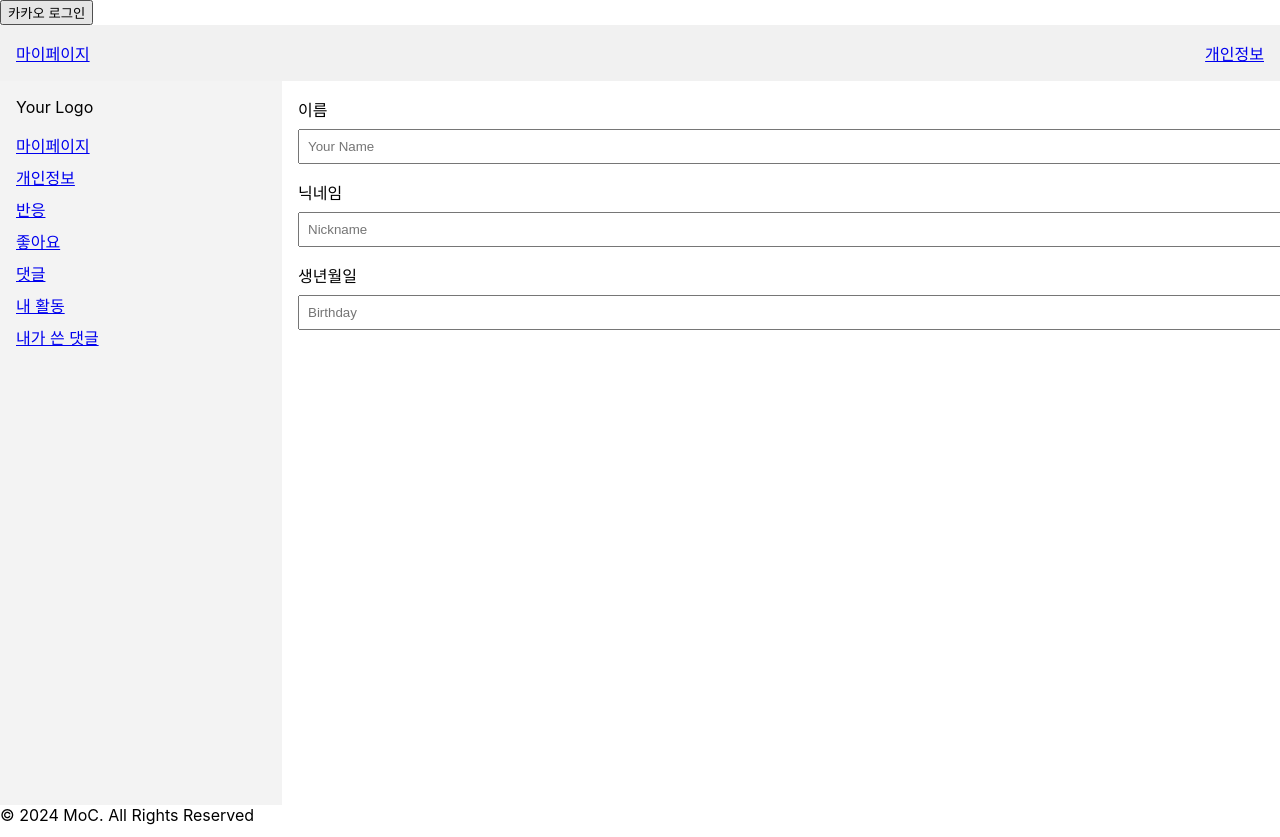
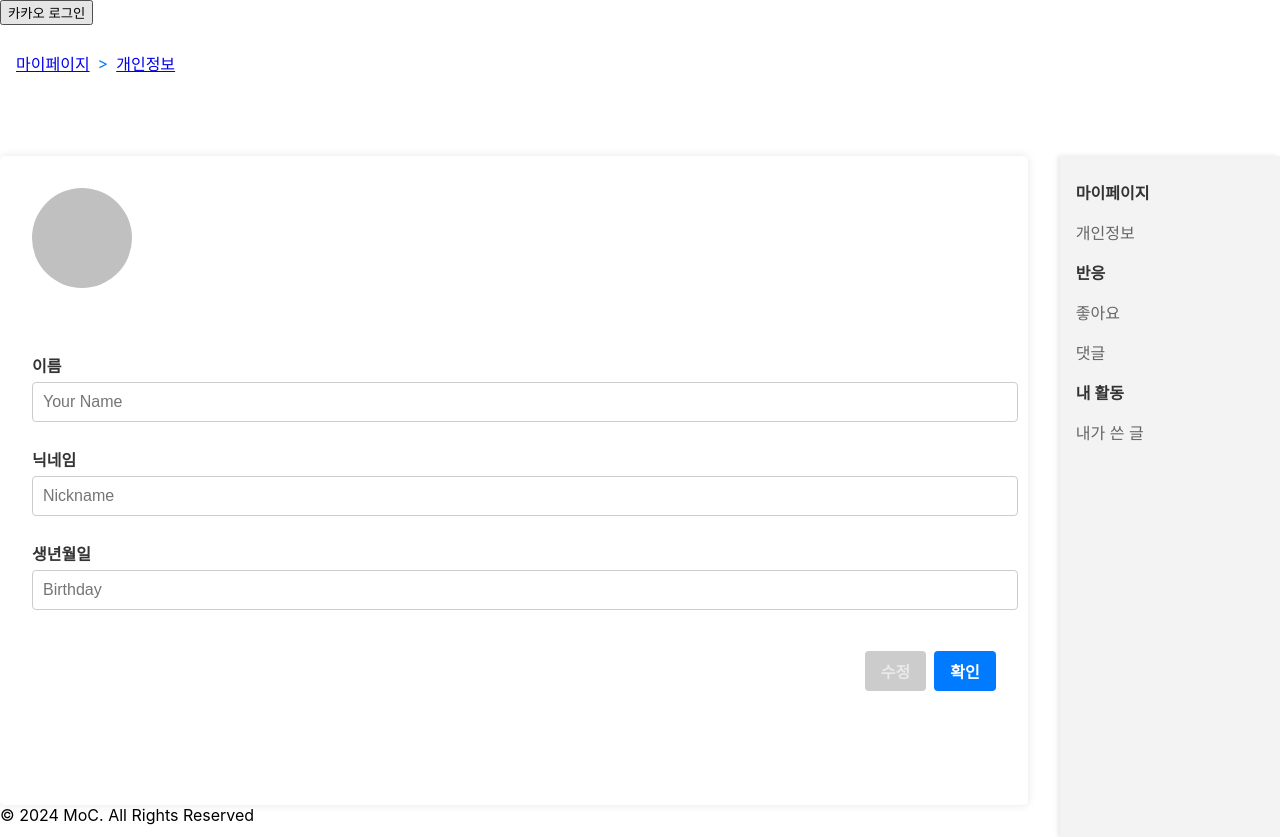
Before and after one commit to LeLu815/moc-front, a React (Create React App) app: page /mypage in a window 1280 px wide. Built offline with nearby package versions, Linux system fonts and the light colour scheme.

Commit message:
FEAT:개인정보 페이지(완)

```diff
--- a/src/components/MyPage.js
+++ b/src/components/MyPage.js
@@ -1,46 +1,53 @@
 import React from 'react';
 import classes from './MyPage.module.css';
-
 
 function MyPage() {
     return (
       <div className={classes.container}>
         <header className={classes.topNav}>
-        {/* You can replace these with your actual navigation links */}
-        <a href="#home">마이페이지</a>
+          <div className={classes.navItem}>
+            <a href="#profile">마이페이지</a>
+          <span className={classes.navSeparator}> &gt; </span>
           <a href="#info">개인정보</a>
+          </div>
         </header>
 
         <div className={classes.content}>
-        <aside className={classes.sidebar}>
-          {/* Replace with your actual logo and menu options */}
-          <div className={classes.logo}>Your Logo</div>
-          <nav className={classes.menu}>
-            <a href="#profile">마이페이지</a>
-            <a href="#info">개인정보</a>
-            <a href="#reaction">반응</a>
-            <a href="#like">좋아요</a>
-            <a href="#reply">댓글</a>
-            <a href="myactivity">내 활동</a>
-            <a href="myreply">내가 쓴 댓글</a>
-          </nav>
-        </aside>
-
-        <main className={classes.mainContent}>
-          <div className={classes.inputgroup}>
+          <div className={classes.formContainer}>
+            <div className={classes.logoCircle}> </div>
+            <form className={classes.userInfoForm}>
+            <div className={classes.inputFieldsContainer}>
+              <div className={classes.inputGroup}>
                 <label>이름</label>
                 <input type="text" placeholder="Your Name" />
               </div>
-          <div className={classes.inputgroup}>
+              <div className={classes.inputGroup}>
                 <label>닉네임</label>
                 <input type="text" placeholder="Nickname" />
               </div>
-          <div className={classes.inputgroup}>
+              <div className={classes.inputGroup}>
                 <label>생년월일</label>
                 <input type="text" placeholder="Birthday" />
               </div>
-          {/* Add more input fields as needed */}
-        </main>
+            </div>
+              <div className={classes.buttonContainer}>
+                <button type="submit">수정</button>
+                <button type="submit">확인</button>
+              </div>
+            </form>
+          </div>
+
+          <aside className={classes.sidebar}>
+          <nav className={classes.menu}>
+            <div>마이페이지</div> {/* Static text */}
+            <a href="#info">개인정보</a> {/* Clickable link */}
+            <div>반응</div> {/* Static text */}
+            <a href="#like">좋아요</a> {/* Clickable link */}
+            <a href="#reply">댓글</a> {/* Clickable link */}
+            <div>내 활동</div> {/* Static text */}
+            <a href="#myreply">내가 쓴 글</a> {/* Clickable link */}
+          </nav>
+        </aside>
         </div>
 
         <footer className="footer">© 2024 MoC. All Rights Reserved</footer>
--- a/src/components/MyPage.module.css
+++ b/src/components/MyPage.module.css
@@ -6,62 +6,152 @@
 
   .topNav {
     display: flex;
-    justify-content: space-between;
-    background: #f1f1f1;
+    margin-bottom: 65px; /* Center items horizontally */
+    margin-top: 10px;
     padding: 1rem;
-    /* Add your own styles */
+    background-color: #ffffff;
+    font-size: 1rem;
+  }
+
+  .navItem {
+    display: flex;
+    align-items: center; /* Center items vertically */
+    color: #007bff; /* Link color */
+  }
+
+  .navSeparator {
+    margin: 0 0.5rem; /* Space around the separator */
+    color: #007bff; /* Separator color, can be changed if needed */
   }
 
   .content {
     display: flex;
     flex: 1;
-    flex-direction: row;
-    justify-content: flex-end;
+    justify-content: space-between; /* This will space out the main content and sidebar */
   }
+
+  .formContainer {
+    width: 100%; /* This will push the sidebar to the end */
+    padding: 2rem; /* Added padding */
+    box-shadow: 0 0 10px rgba(0, 0, 0, 0.1); /* Soft shadow for depth */
+    border-radius: 5px; /* Rounded corners for the form container */
+    background: #fff; /* White background */
+    margin-right: 2rem; /* Space between form and sidebar */
+  }
+
+  .logoCircle {
+    background-color: #c0c0c0;
+    border-radius: 50%;
+    width: 100px;
+    height: 100px;
+    display: flex;
+    font-size: 2rem;
+    margin-bottom: 65px;
+  }
+
+  /* Input group styling */
+.inputGroup {
+    margin-bottom: 15px;
+    font-weight: 600;
+  }
+
+  /* Label styling */
+  .inputGroup label {
+    display: block;
+    margin-bottom: 5px;
+    font-weight: 600; /* Make the labels slightly bolder */
+    color: #333; /* Dark gray color for better readability */
+  }
+
+  /* Input and button styling */
+  .inputGroup input, .userInfoForm button {
+    width: 100%;
+    padding: 10px;
+    margin-bottom: 10px;
+    border: 1px solid #ccc; /* Light grey border */
+    border-radius: 4px; /* Slightly rounded corners for inputs and button */
+    font-size: 1rem; /* Ensures text size is consistent */
+    color: #333; /* Text color for inputs */
+  }
+
+  .userInfoForm {
+    display: flex;
+    flex-direction: column;
+    align-items: flex-end; /* This aligns the button to the right */
+  }
+  /* Button hover effect */
+  .userInfoForm button:hover {
+    background-color: #0056b3; /* Darker blue on hover */
+  }
+
+ /* Container for the input fields */
+.inputFieldsContainer {
+    display: flex;
+    flex-direction: column;
+    width: 100%;
+  }
+
+  /* Container for the button */
+/* Container for the button */
+.buttonContainer {
+    display: flex;
+    justify-content: flex-end; /* Aligns the buttons to the right */
+    width: 100%; /* Ensures the container takes up the full width of its parent */
+    margin-top: 1rem; /* Adds space above the buttons */
+  }
+
+  /* Styles for the buttons */
+  .userInfoForm button {
+    background-color: #007bff; /* Bootstrap blue */
+    padding: 0.5rem 1rem; /* Padding for button size, adjust as necessary */
+    color: white;
+    border: none;
+    cursor: pointer;
+    font-weight: 600; /* Makes the button text slightly bolder */
+    text-align: center; /* Centers the text inside the button */
+    width: auto; /* Adjusts the width to fit the content */
+    margin-left: 0.5rem; /* Adds space between buttons if they are next to each other */
+  }
+
+  /* Specific styling for the first button if needed */
+  .userInfoForm button:first-child {
+    margin-left: 0; /* No additional space on the left side of the first button */
+    background-color: #ccc; /* Bootstrap blue */
+    padding: 0.5rem 1rem; /* Padding for button size, adjust as necessary */
+    color: rgba(255, 255, 255, 0.563);
+  }
+
 
   .sidebar {
     width: 250px;
     background: #f3f3f3;
     padding: 1rem;
-    /* Add your own styles */
+    height: 100%; /* Full height */
+    box-shadow: -2px 0 5px rgba(0, 0, 0, 0.1);
   }
 
-
-  .menu {
-    margin-top: 1rem;
-    /* Add your own styles for the menu */
+  /* Adjustments for menu items to differentiate static text from links */
+.menu div {
+    color: #333; /* Color for static text */
+    padding: 0.5rem 0; /* Spacing for static text items */
+    cursor: default;
+    font-weight: 600;
   }
 
   .menu a {
     display: block;
-    margin-bottom: 0.5rem;
-    /* Add your own styles for the menu links */
+    color: #656565; /* Bootstrap blue for links */
+    padding: 0.5rem 0; /* Spacing for link items */
+    text-decoration: none; /* Remove underline from links */
+    transition: color 0.3s; /* Transition for link hover effect */
   }
 
-  .mainContent {
-    flex: 1;
-    padding: 1rem;
-  }
-
-  .inputgroup {
-    margin-bottom: 1rem;
-  }
-
-  .inputgroup label {
-    display: block;
-    margin-bottom: 0.5rem;
-    /* Add your own styles for the label */
-  }
-
-  .inputgroup input {
-    width: 100%;
-    padding: 0.5rem;
-    /* Add your own styles for the input */
+  .menu a:hover {
+    color: #000000; /* Darker blue on hover for links */
   }
 
   .footer {
     background: #f1f1f1;
     padding: 1rem;
     text-align: center;
-    /* Add your own styles */
   }
```
Lines whose indentation alone changed are shown as unchanged.
